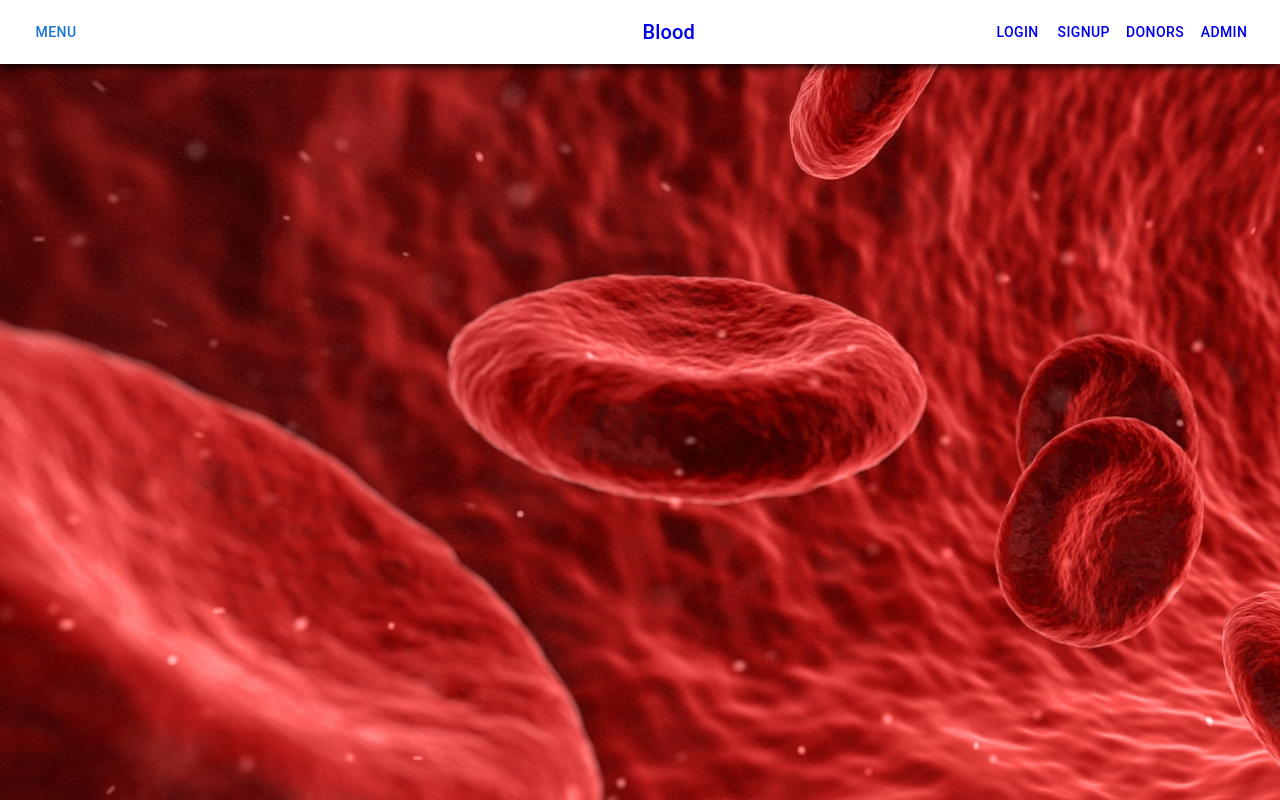
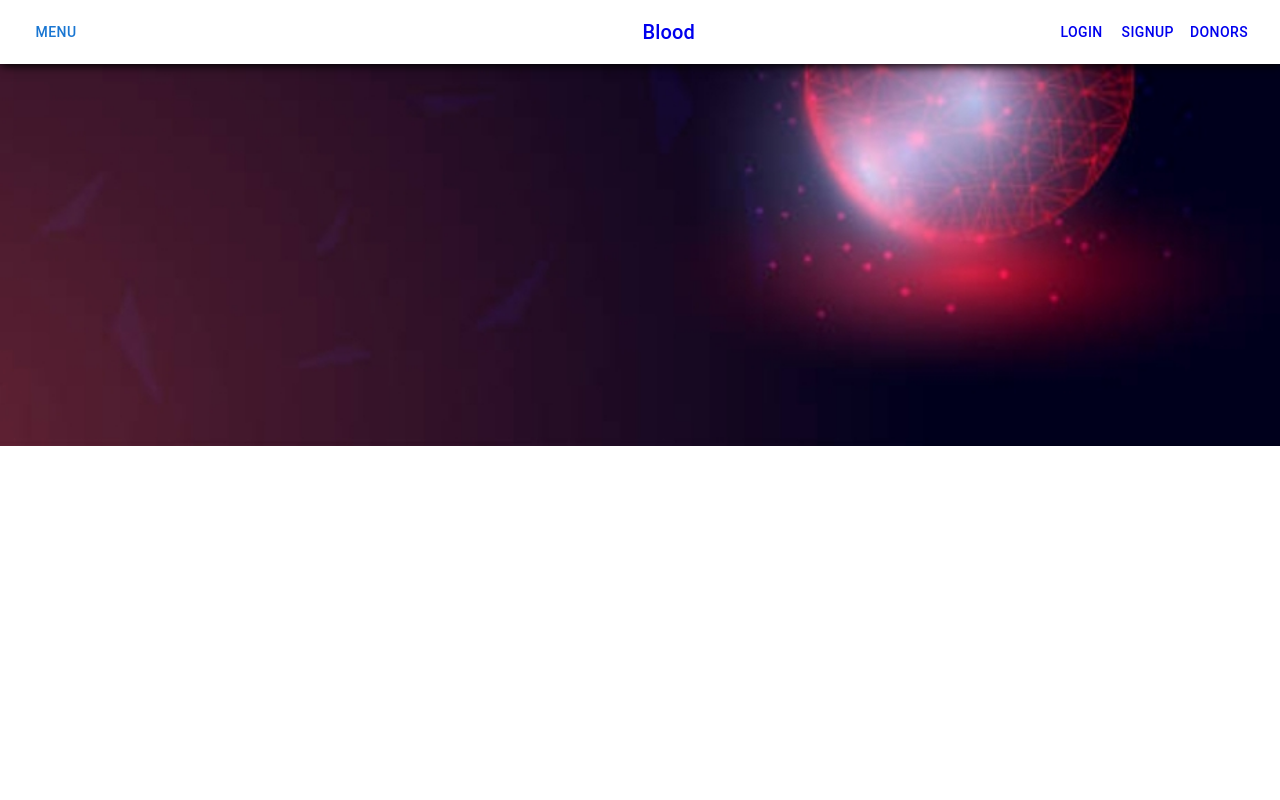
Before and after one commit to Abhinav352/FSD_Project, a React (Create React App) app: page / in a window 1280 px wide. Built offline with nearby package versions, Linux system fonts and the light colour scheme.

Commit message:
isAdmin added

```diff
--- a/src/components/Login.js
+++ b/src/components/Login.js
@@ -25,6 +25,7 @@ const Login = () => {
       console.log(response.data.user.isAdmin)
       localStorage.setItem("authenticated", true);
       localStorage.setItem("token",response.data.token)
+      localStorage.setItem("isAdmin",response.data.user.isAdmin)
       if(response.data.user.isAdmin){
         console.log("user is Admin")
         navigate("/adashboard")
--- a/src/components/Navbar.js
+++ b/src/components/Navbar.js
@@ -16,7 +16,9 @@ const Navbar = () => {
    //background: 'linear-gradient(90deg, rgba(63,94,251,1) 0%, rgba(252,70,107,1) 100%)'
    background:'#fff'
   };
-
+const isAdmin=localStorage.getItem("isAdmin")
+if(isAdmin)
+{
   return (
     <Box sx={{ flexGrow: 1 }}>
       <AppBar position="fixed" className='navbar' style={nav} >
@@ -37,4 +39,27 @@ const Navbar = () => {
   )
 }
 
+else{
+  return (
+    <Box sx={{ flexGrow: 1 }}>
+      <AppBar position="fixed" className='navbar' style={nav} >
+        <Toolbar>
+          <NewMenu />
+          <Typography variant="h6" className='typo' component="div" sx={{ flexGrow: 1,marginLeft:'45%' }}>
+          <Link to={"/"} className='nog' style={{textDecoration: 'none'}} sx={{color:'#eeeee4'}}>Blood</Link>
+          </Typography>
+          <Button color="inherit" ><Link to={"/login"} className='nog' style={{textDecoration: 'none'}} >Login</Link></Button>
+          <Button color="inherit"><Link to={"/signup"} className='nog' style={{textDecoration: 'none'}}>SignUp</Link></Button>
+          <Button color="inherit"><Link to={"/ddashboard"} className='nog' style={{textDecoration: 'none'}}>Donors</Link></Button>
+
+
+
+        </Toolbar>
+      </AppBar>
+    </Box>
+  )
+
+}
+}
+
 export default Navbar
--- a/src/components/Style.css
+++ b/src/components/Style.css
@@ -1,5 +1,8 @@
 body{
-  background-image: url("images/wallpaperflare.com_wallpaper.jpg");
+  background-image: url("images/IMG_20230521_094811.jpg");
+  background-size:cover;
+  background-position: center;
+  background-repeat: no-repeat;
 }
 
 @keyframes gradient {
@@ -121,4 +124,6 @@ h2{
 .card{
   margin-top: 20px;
   margin-left: 20px;
+  background-color: rgb(16,35,196);
+  background: linear-gradient(90deg, rgba(16,35,196,1) 0%, rgba(103,122,29,1) 100%);;
 }
```
Also changed, not shown: src/components/images/IMG_20230521_094811.jpg (added).
